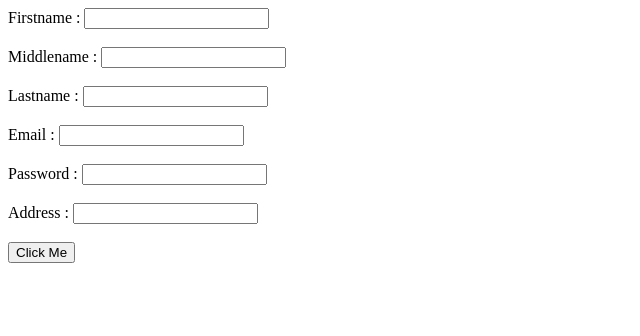
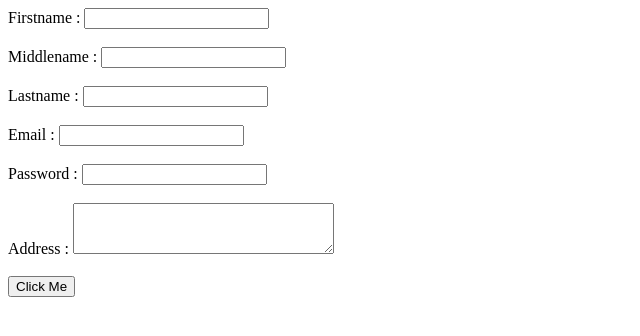
Before and after one commit to Omprakashmourya143/DAY-14-ClassWork., a plain HTML site: page index.html in a window 1280 px wide. Shown: the whole page, without its empty margins (0-640 px from the left). Drawn offline with Linux system fonts and the light colour scheme.

Commit message:
DAY-14 ClassWork

```diff
--- a/index.html
+++ b/index.html
@@ -25,6 +25,14 @@ return input_ele
 function break_create(){
     var break_ele = document.createElement("br")
     return break_ele
+}
+
+function add_create(tagname,attrname,attrval,attrname1,attrval1,attrname2,attrval2){
+    var add_ele = document.createElement(tagname)
+    add_ele.setAttribute(attrname,attrval)
+    add_ele.setAttribute(attrname1,attrval1)
+    add_ele.setAttribute(attrname2,attrval2)
+    return add_ele;
 }
 
 function btn_create(tagname,attrname,attrval,attrname1,attrval1,content){
@@ -62,9 +70,9 @@ var input_psd = input_create("input","type","password","id","psd")
 var break_psd = break_create();
 var break_psd1 = break_create();
 
-// var label_add = document.getElement("teaxtarea","type","text","id","add","cols","30","row","10","Address : ")
+
 var label_add = label_create("label","for","add","Address : ")
-var input_add = input_create("input","type","text","id","add")
+var input_add = add_create("textarea","id","add","cols","30","rows","3")
 var break_add = break_create();
 var break_add1 = break_create();
 
```
Also changed, not shown: Practice 2.html (added, +28 -0 lines).
